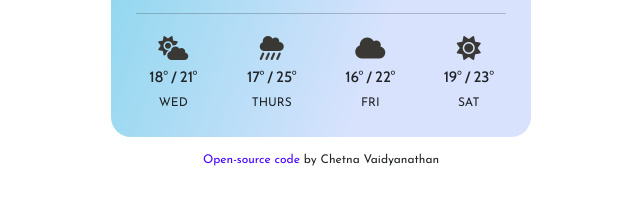
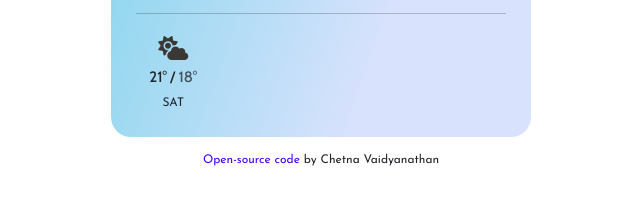
Before and after one commit to Chetnavaid/weather-now-app, a plain HTML site: page index.html in a window 1280 px wide. Shown: the part 566-770 px from the top of the page, without its empty margins (319-959 px from the left). Drawn offline with nearby package versions, Linux system fonts and the light colour scheme; no server answers.

Commit message:
Updated forecast HTML and CSS

```diff
--- a/index.html
+++ b/index.html
@@ -92,31 +92,19 @@
           </div>
         </div>
         <hr />
-        <div class="row forecast-icons">
-          <div class="col-3 weather-icon">
-            <i class="fa-solid fa-cloud-sun"></i>
+        <div class="weather-forecast">
+          <div class="row">
+            <div class="col-3">
+              <div class="forecast-icon">
+                <i class="fa-solid fa-cloud-sun"></i>
+              </div>
+              <div class="forecast-temperature">
+                <span class="forecast-temperature-max"> 21° </span>
+                / <span class="forecast-temperature-min"> 18°</span>
+              </div>
+              <div class="forecast-day">Sat</div>
+            </div>
           </div>
-          <div class="col-3 weather-icon">
-            <i class="fa-solid fa-cloud-showers-heavy"></i>
-          </div>
-          <div class="col-3 weather-icon">
-            <i class="fa-solid fa-cloud"></i>
-          </div>
-          <div class="col-3 weather-icon">
-            <i class="fa-solid fa-sun"></i>
-          </div>
-        </div>
-        <div class="row daily-forecast">
-          <div class="col-3 forecast">18° / 21°</div>
-          <div class="col-3 forecast">17° / 25°</div>
-          <div class="col-3 forecast">16° / 22°</div>
-          <div class="col-3 forecast">19° / 23°</div>
-        </div>
-        <div class="row forecast-days">
-          <div class="col-3 day">Wed</div>
-          <div class="col-3 day">Thurs</div>
-          <div class="col-3 day">Fri</div>
-          <div class="col-3 day">Sat</div>
         </div>
       </div>
     </div>
--- a/src/styles.css
+++ b/src/styles.css
@@ -143,18 +143,22 @@ a:hover {
   left: -42px;
 }
 
-.forecast-icons {
+.forecast-icon {
   font-size: 24px;
   color: rgb(58, 56, 53);
 }
 
-.forecast {
+.forecast-temperature {
   font-family: "Cabin", sans-serif;
   font-size: 15px;
   font-weight: 500;
 }
 
-.day {
+.forecast-temperature-min {
+  opacity: 0.75;
+}
+
+.forecast-day {
   font-family: "Josefin Sans", sans-serif;
   text-transform: uppercase;
   font-size: 12px;
```
